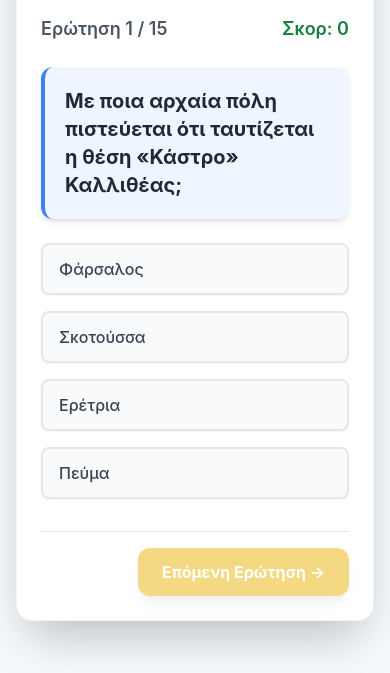
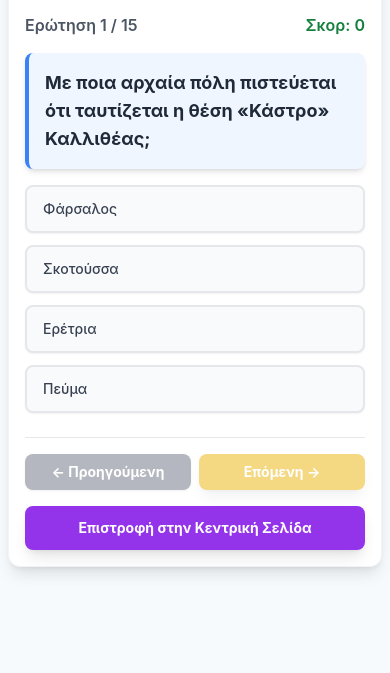
Before and after one commit to conchr/Kastro-Quiz, a plain HTML site: page index.html in a window 390 px wide. Shown: the part 171-844 px from the top of the page. Drawn offline with nearby package versions, Linux system fonts and the light colour scheme.

Commit message:
Acropolis Quiz

```diff
--- a/index.html
+++ b/index.html
@@ -33,54 +33,77 @@
         }
     </style>
 </head>
-<body class="p-4 sm:p-8 flex items-center justify-center min-h-screen">
+<body class="p-2 sm:p-4 md:p-8 flex items-center justify-center min-h-screen">
 
-    <div id="quiz-container" class="w-full max-w-xl bg-white p-6 sm:p-8 rounded-2xl shadow-2xl border border-gray-100">
+    <div id="quiz-container" class="w-full max-w-xl bg-white p-4 sm:p-6 md:p-8 rounded-xl sm:rounded-2xl shadow-lg sm:shadow-2xl border border-gray-100">
 
         <!-- Τίτλος -->
-        <h1 class="text-3xl sm:text-4xl font-extrabold text-center text-gray-800 mb-6 border-b-4 border-yellow-500 pb-2">
+        <h1 class="text-2xl sm:text-3xl md:text-4xl font-extrabold text-center text-gray-800 mb-4 sm:mb-6 border-b-4 border-yellow-500 pb-2">
             Κουίζ: Κάστρο Καλλιθέας
         </h1>
 
         <!-- Πίνακας Βαθμολογίας και Αρίθμησης Ερώτησης -->
-        <div class="flex justify-between items-center mb-6 text-lg font-semibold text-gray-600">
+        <div class="flex justify-between items-center mb-4 sm:mb-6 text-base sm:text-lg font-semibold text-gray-600">
             <span id="question-number">Ερώτηση 1 / 15</span>
             <span id="current-score" class="text-green-700">Σκορ: 0</span>
         </div>
 
         <!-- Περιοχή Ερώτησης -->
-        <div class="bg-blue-50 p-5 rounded-xl mb-6 shadow-md border-l-4 border-blue-500">
-            <p id="question-text" class="text-xl font-bold text-gray-800">
+        <div class="bg-blue-50 p-4 sm:p-5 rounded-lg sm:rounded-xl mb-4 sm:mb-6 shadow-md border-l-4 border-blue-500">
+            <p id="question-text" class="text-lg sm:text-xl font-bold text-gray-800">
                 Φόρτωση ερώτησης...
             </p>
         </div>
 
         <!-- Περιοχή Επιλογών -->
-        <div id="options-container" class="space-y-4 mb-8">
+        <div id="options-container" class="space-y-3 sm:space-y-4 mb-6 sm:mb-8">
             <!-- Εδώ θα μπουν δυναμικά τα κουμπιά των επιλογών -->
         </div>
 
-        <!-- Περιοχή Ανατροφοδότησης και Επόμενης Ερώτησης -->
-        <div class="flex justify-between items-center pt-4 border-t border-gray-200">
-            <div id="feedback-message" class="text-lg font-medium text-gray-700"></div>
+        <!-- Περιοχή Ανατροφοδότησης -->
+        <div id="feedback-message" class="text-base sm:text-lg font-medium text-gray-700 mb-4 sm:mb-6"></div>
+
+        <!-- Περιοχή Κουμπιών Πλοήγησης -->
+        <div class="flex flex-col sm:flex-row justify-between items-center space-y-3 sm:space-y-0 pt-4 border-t border-gray-200">
+            <div class="flex space-x-2 sm:space-x-4 w-full sm:w-auto">
+                <button id="previous-button"
+                        class="flex-1 sm:flex-none bg-gray-500 text-white font-bold py-2 sm:py-3 px-4 sm:px-6 rounded-lg sm:rounded-xl shadow hover:bg-gray-600 transition-all duration-300 disabled:opacity-50 disabled:cursor-not-allowed text-sm sm:text-base"
+                        disabled>
+                    &larr; Προηγούμενη
+                </button>
                 <button id="next-button"
-                    class="bg-yellow-500 text-white font-bold py-3 px-6 rounded-xl shadow-lg hover:bg-yellow-600 transition-all duration-300 disabled:opacity-50 disabled:cursor-not-allowed"
+                        class="flex-1 sm:flex-none bg-yellow-500 text-white font-bold py-2 sm:py-3 px-4 sm:px-6 rounded-lg sm:rounded-xl shadow-lg hover:bg-yellow-600 transition-all duration-300 disabled:opacity-50 disabled:cursor-not-allowed text-sm sm:text-base"
                         disabled>
-                Επόμενη Ερώτηση &rarr;
+                    Επόμενη &rarr;
                 </button>
             </div>
         </div>
 
+        <!-- Κουμπί Επιστροφής στην Κεντρική Σελίδα -->
+        <div class="mt-4 sm:mt-6 w-full">
+            <a href="https://conchr.github.io/Farsala-Center-Page/"
+               class="block w-full bg-purple-600 text-white font-bold py-3 px-4 rounded-lg sm:rounded-xl shadow-lg hover:bg-purple-700 transition-all duration-300 text-center text-sm sm:text-base">
+                Επιστροφή στην Κεντρική Σελίδα
+            </a>
+        </div>
+    </div>
+
     <!-- Περιοχή Τελικών Αποτελεσμάτων (Κρυφή αρχικά) -->
-    <div id="results-container" class="hidden w-full max-w-xl bg-white p-8 rounded-2xl shadow-2xl border border-gray-100 text-center">
-        <h2 class="text-4xl font-extrabold text-gray-800 mb-4">Το Κουίζ Ολοκληρώθηκε!</h2>
-        <p class="text-2xl mb-6 text-green-700 font-bold">Τελικό Σκορ:</p>
-        <p id="final-score" class="text-6xl font-black text-yellow-500 mb-8"></p>
-        <p id="final-message" class="text-xl text-gray-700 mb-8"></p>
+    <div id="results-container" class="hidden w-full max-w-xl bg-white p-4 sm:p-6 md:p-8 rounded-xl sm:rounded-2xl shadow-lg sm:shadow-2xl border border-gray-100 text-center">
+        <h2 class="text-2xl sm:text-3xl md:text-4xl font-extrabold text-gray-800 mb-4">Το Κουίζ Ολοκληρώθηκε!</h2>
+        <p class="text-xl sm:text-2xl mb-4 sm:mb-6 text-green-700 font-bold">Τελικό Σκορ:</p>
+        <p id="final-score" class="text-4xl sm:text-5xl md:text-6xl font-black text-yellow-500 mb-6 sm:mb-8"></p>
+        <p id="final-message" class="text-lg sm:text-xl text-gray-700 mb-6 sm:mb-8"></p>
+        <div class="flex flex-col sm:flex-row space-y-3 sm:space-y-0 sm:space-x-4">
             <button onclick="restartQuiz()"
-                class="bg-blue-600 text-white font-bold py-3 px-8 rounded-xl shadow-lg hover:bg-blue-700 transition-all duration-300">
+                    class="bg-blue-600 text-white font-bold py-3 px-6 rounded-lg sm:rounded-xl shadow-lg hover:bg-blue-700 transition-all duration-300 text-sm sm:text-base">
                 Παίξε Ξανά
             </button>
+            <a href="https://conchr.github.io/Farsala-Center-Page/"
+               class="bg-purple-600 text-white font-bold py-3 px-6 rounded-lg sm:rounded-xl shadow-lg hover:bg-purple-700 transition-all duration-300 text-center text-sm sm:text-base">
+                Επιστροφή στην Κεντρική Σελίδα
+            </a>
+        </div>
     </div>
 
     <script>
@@ -174,6 +197,7 @@
         const questionTextEl = document.getElementById('question-text');
         const optionsContainer = document.getElementById('options-container');
         const nextButton = document.getElementById('next-button');
+        const previousButton = document.getElementById('previous-button');
         const feedbackMessageEl = document.getElementById('feedback-message');
         const finalScoreEl = document.getElementById('final-score');
         const finalMessageEl = document.getElementById('final-message');
@@ -191,6 +215,10 @@
         function loadQuestion() {
             answered = false;
             nextButton.disabled = true;
+
+            // Ενημέρωση κατάστασης κουμπιού προηγούμενης ερώτησης
+            previousButton.disabled = currentQuestionIndex === 0;
+
             feedbackMessageEl.textContent = '';
             optionsContainer.innerHTML = ''; // Καθαρισμός προηγούμενων επιλογών
 
@@ -211,7 +239,8 @@
                     'w-full', 'py-3', 'px-4',
                     'bg-gray-50', 'text-gray-700', 'font-medium',
                     'rounded-lg', 'border-2', 'border-gray-200',
-                    'text-left', 'shadow-sm', 'hover:bg-gray-100'
+                    'text-left', 'shadow-sm', 'hover:bg-gray-100',
+                    'text-sm', 'sm:text-base'
                 );
                 button.addEventListener('click', () => selectAnswer(button, option, currentQ.answer));
                 optionsContainer.appendChild(button);
@@ -266,6 +295,14 @@
             }
         });
 
+        // Διαχειρίζεται την επιστροφή στην προηγούμενη ερώτηση
+        previousButton.addEventListener('click', () => {
+            if (currentQuestionIndex > 0) {
+                currentQuestionIndex--;
+                loadQuestion();
+            }
+        });
+
         // Εμφανίζει τα τελικά αποτελέσματα
         function showResults() {
             quizContainer.classList.add('hidden');
```
Lines whose indentation alone changed are shown as unchanged.
